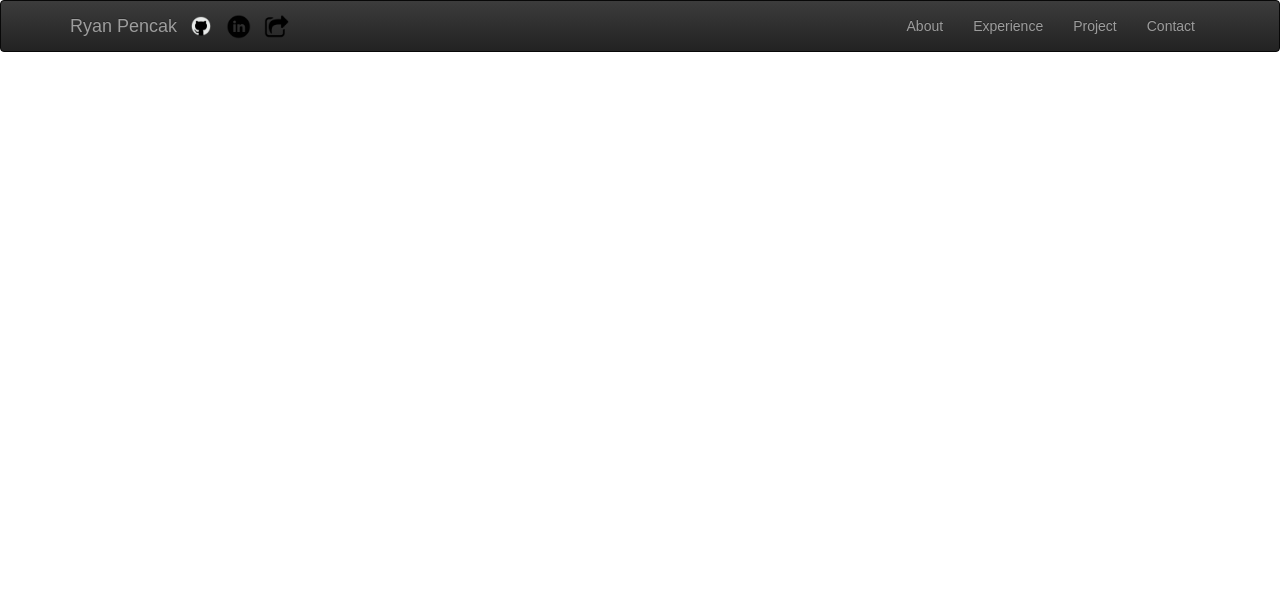
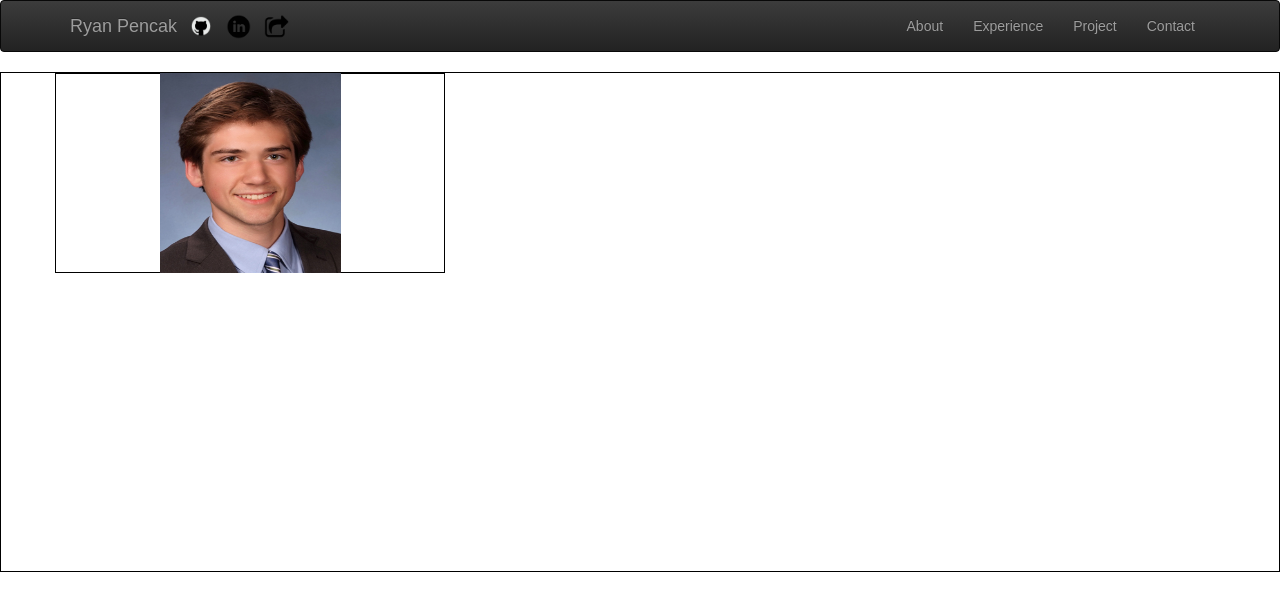
Before and after one commit to danielpencak/ryanPencak, a React (Create React App) app: page / in a window 1280 px wide. Shown: the top 610 px of the page. Built offline with nearby package versions, Linux system fonts and the light colour scheme.

Commit message:
Add headshot

```diff
--- a/src/About/About.css
+++ b/src/About/About.css
@@ -0,0 +1,17 @@
+.About .headshot {
+  height: 200px;
+  width: 181px;
+}
+
+.About .pic {
+  display: flex;
+  justify-content: center;
+  align-items: center;
+  height: 200px;
+  border: 1px solid black;
+}
+
+.About {
+  height: 500px;
+  border: 1px solid black;
+}
--- a/src/About/About.js
+++ b/src/About/About.js
@@ -1,9 +1,20 @@
 import React, { Component } from 'react';
+import { Grid, Row, Col } from 'react-bootstrap';
+import Picture from './Assets/picture.JPG';
+import './About.css';
 
 export default class About extends Component {
   render() {
     return (
       <div className="About">
+        <Grid>
+          <Row className="show-grid">
+            <Col xs={12} md={4} className="pic">
+              <img className="headshot" src={ Picture } alt="Headshot"/>
+            </Col>
+            <Col xs={6} md={8} className="summary"></Col>
+          </Row>
+        </Grid>
       </div>
     );
   }
--- a/src/App/App.css
+++ b/src/App/App.css
@@ -0,0 +1,3 @@
+.App {
+  height: 100%;
+}
--- a/src/index.css
+++ b/src/index.css
@@ -3,3 +3,7 @@ body {
   padding: 0;
   font-family: sans-serif;
 }
+
+html, body, #root {
+  height: 100%;
+}
```
Also changed, not shown: src/About/Assets/picture.JPG (added).
